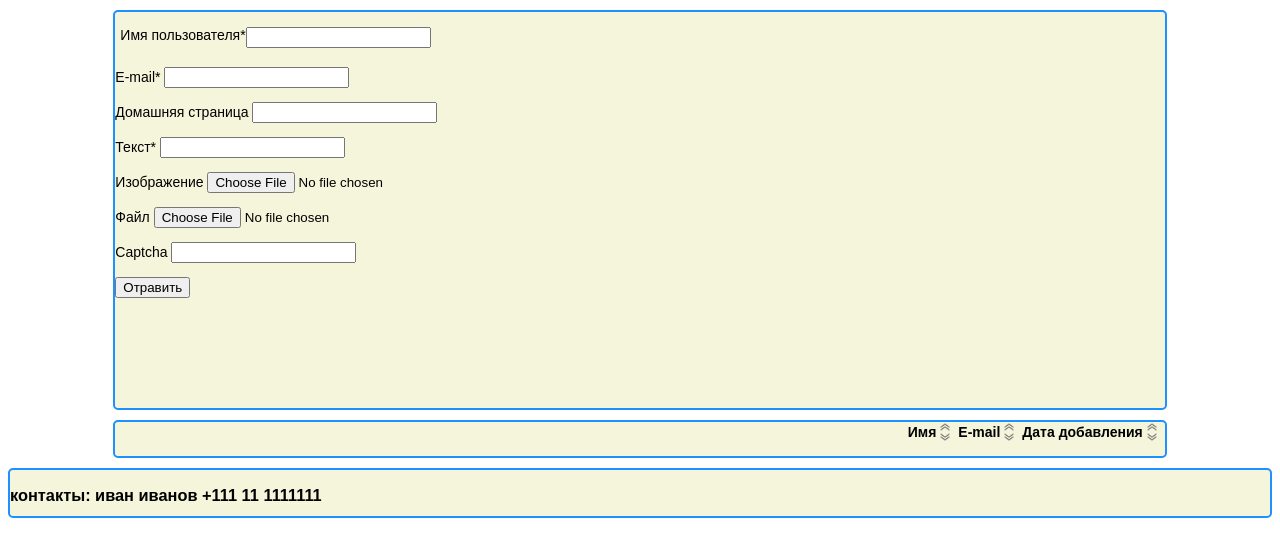
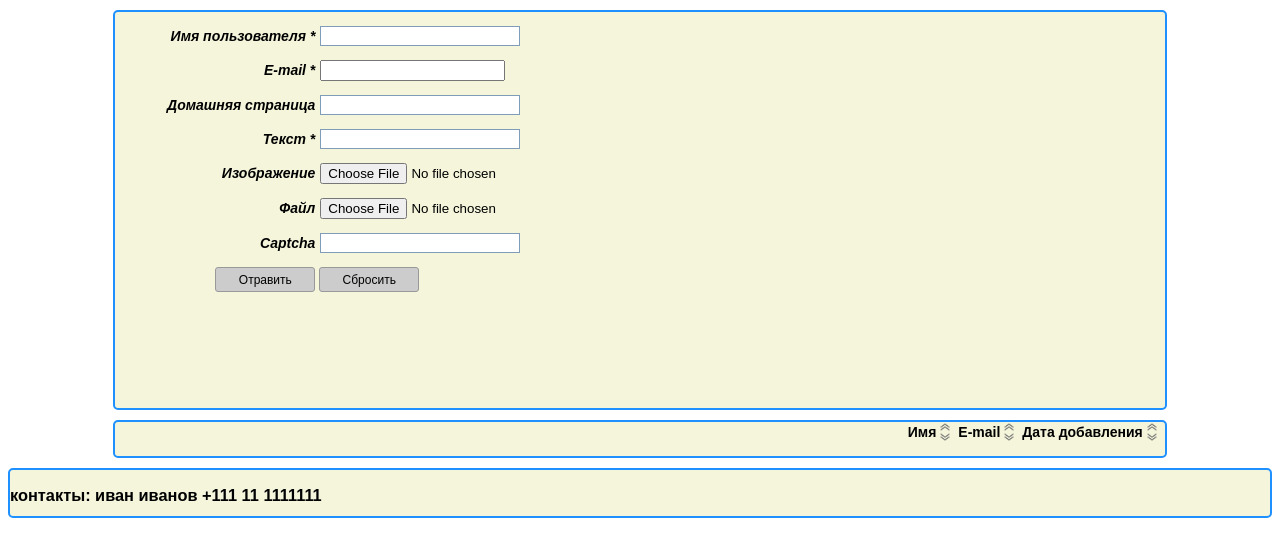
Before and after one commit to volhapivavarchyk/guestbook, a PHP site: page /views/indexView.php in a window 1280 px wide. Shown: the part 108-646 px from the top of the page. Run offline with PHP 8.4, Linux system fonts and the light colour scheme; the template is opened without the code that fills it, so the values that code supplies are empty.

Commit message:
change project

```diff
--- a/css/style.css
+++ b/css/style.css
@@ -42,7 +42,56 @@
   border: 2px dodgerblue solid;
 }
 
-/* Раскладка элементов сообщения */
+/* Выравнивание полей формы*/
+form .add-message {
+  width: 600px;
+  overflow:hidden;
+  padding: 2px;
+}
+form label {
+  float:left;
+  width:200px;
+  text-align: right;
+  font-style: oblique;
+  font-weight: bold;
+  position: relative;
+  top: 2px;
+  margin-right: 5px;
+}
+form input[type=text], form input[type=url] {
+  width: 200px;
+  background: #fff;
+  border: 1px solid #7f9db9;
+  height: 20px;
+}
+.button {
+  margin-left: 100px;
+}
+form input[type=submit] {
+  display: inline-block;
+  background-color: #CCCCCC;
+  border:1px solid #999999;
+  border-radius: 3px 3px 3px 3px;
+  -webkit-border-radius: 3px 3px 3px 3px;
+  -moz-border-radius: 3px 3px 3px 3px;
+  width: 100;
+  height: 25;
+  color: #000000;
+  font-family: Arial;
+  font-size: 12px;
+}
+form input[type=submit]:hover {
+  border:1px solid #777777;
+  background-color: #999999;
+}
+form input[type=submit]:active {
+  border:1px solid #777777;
+  background-color: #999999;
+}
+input: focus + label, textarea: focus + label {
+  color: #993;
+}
+/* Выравнивание элементов сообщения */
 .title-message {
   display:flex;
   align-items:center;
@@ -52,7 +101,7 @@
 .push {
   margin-left: auto;
 }
-/* кнопки сортировки */
+/* Выравнивание кнопок сортировки */
 .arrows-title-message {
   margin-left: 4px;
   margin-right: 8px;
@@ -63,13 +112,3 @@
   flex-direction: column;
   justify-content: space-between;
 }
-div .field {
-  display:flex;
-  align-items: baseline;
-  justify-content: spase-between;
-  padding: 5px;
-  margin-top: 10px;
-}
-div .field>*:first-child {
-    align-self: stretch;
-}
--- a/database/Message.php
+++ b/database/Message.php
@@ -18,8 +18,7 @@
       echo 'В базе данных нет сообщений';
       return $messages;
     }
-    while($message = $stmt->fetch(PDO::FETCH_ASSOC))
-      $messages[]=$message;
+    $messages = $stmt->fetchAll(PDO::FETCH_ASSOC);
     return $messages;
   }
 
--- a/index.php
+++ b/index.php
@@ -18,7 +18,9 @@
   if (isset($_GET['sort'])){
     $sort=$_GET['sort'];
   }
-  elseif (isset($_POST)) {
+  elseif (isset($_POST['send'])) {
+    print_r($_POST);
+    echo '111';
     $init->addMessage($_POST);
     $sort = 'date_desc';
   }
--- a/views/indexView.php
+++ b/views/indexView.php
@@ -17,15 +17,15 @@
 
     <!-- Форма для ввода нового сообщения -->
     <div class="box add-message">
-      <form method="post" action="">
-        <div class="field"><label for="name">Имя пользователя* </label>
-        <input type="text" name="name" id="name" /></div>
-        <p><label for="email">E-mail* </label>
+      <form method="post" action="" class="add-message">
+        <p><label for="name">Имя пользователя * </label>
+        <input type="text" name="name" id="name" /></p>
+        <p><label for="email">E-mail * </label>
         <input type="email" name="email" id="email" /></p>
         <p><label for="email">Домашняя страница </label>
         <input type="url" name="homepage" id="homepage" /></p>
-        <p><label for="text">Текст* </label>
-        <input type="textarea" name="text" id="text" values="<?php htmlentities($oldtext); ?>" /></p>
+        <p><label for="text">Текст * </label>
+        <input type="text" name="text" id="text" values="<?php //htmlentities($oldtext); ?>" /></p>
         <p><label for="pictures">Изображение </label>
         <input type='file' name="pictures" id="pictures"/></p>
         <p><label for="file">Файл </label>
@@ -35,8 +35,11 @@
         <input type='hidden' name="ip" id="ip" value="<?php echo $_SERVER['REMOTE_ADDR']?>"/>
         <input type='hidden' name="browser" id="browser" value="<?php echo $_SERVER['HTTP_USER_AGENT']?>"/>
         <input type='hidden' name="date" id="date" value="<?php echo date("m.d.y H:i:s") ?>"/>
-        <input type='submit' value='Отравить' name="send" />
-      </form>
+        <div class="button">
+          <input type='submit' value='Отравить' name="send" />
+          <input type='submit' value='Сбросить' name="throw" />
+        </div>
+    </form>
     </div>
 
     <!-- Вывод списка сообщений с учетом заданной сортировки -->
```
